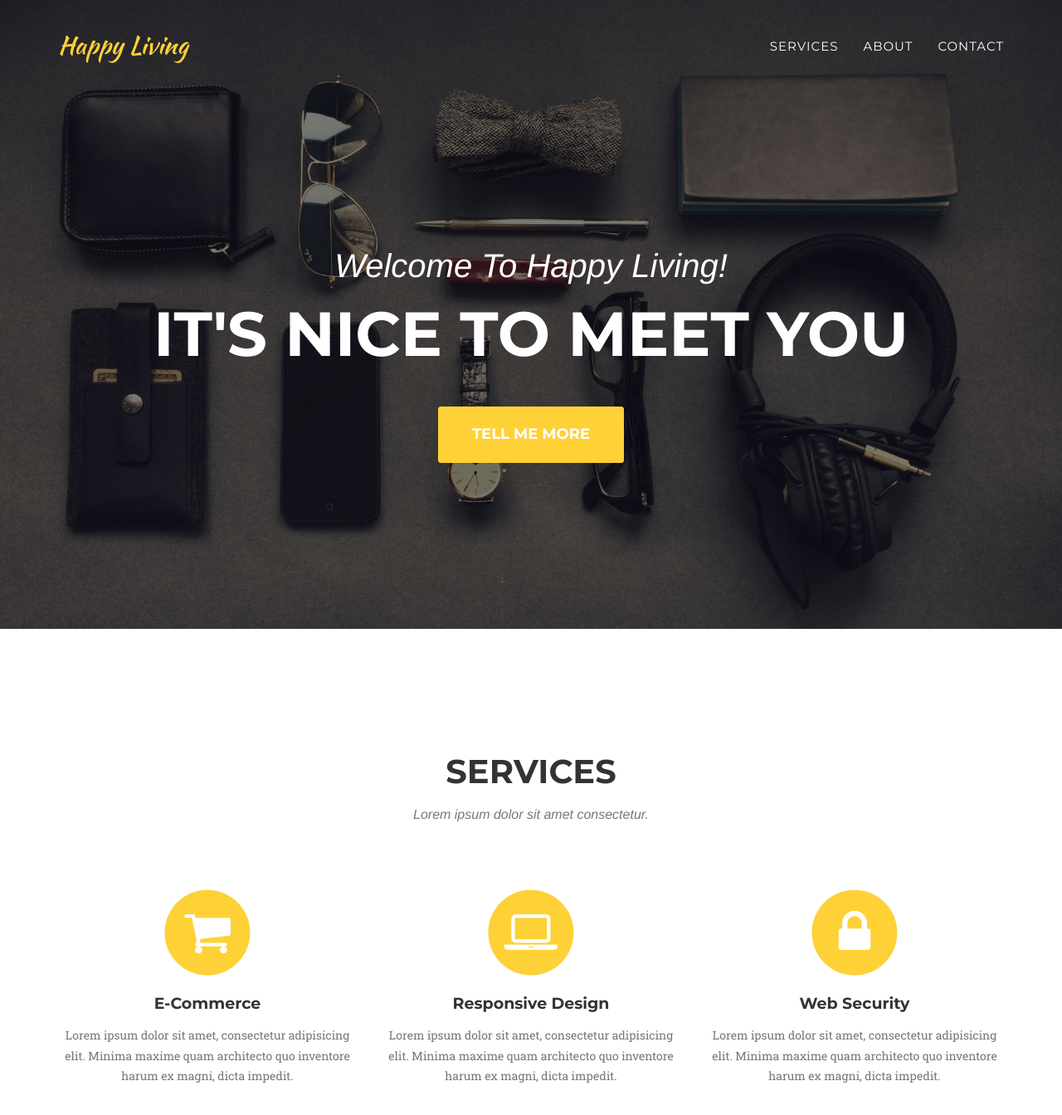
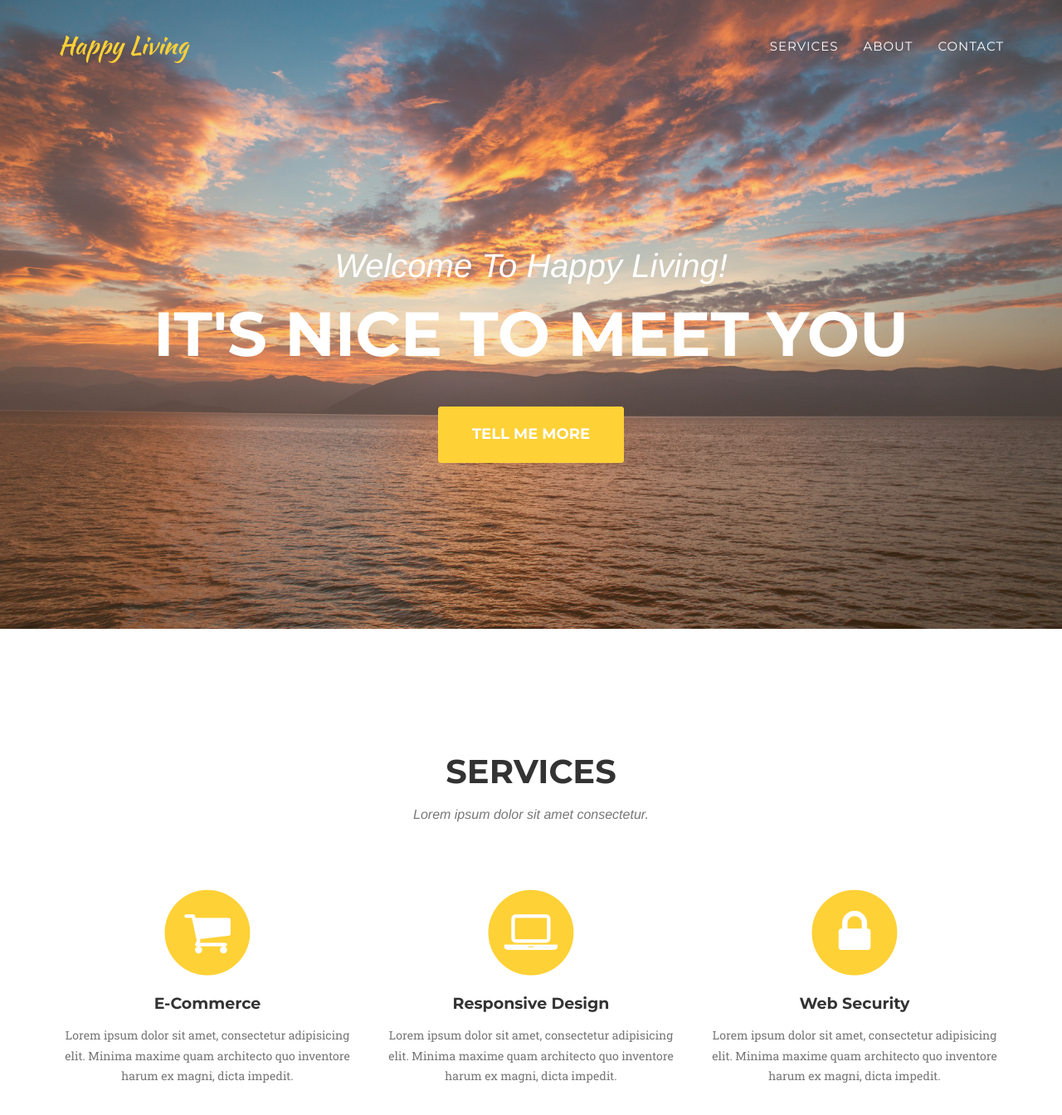
Before and after one commit to happylivingco/happylivingco.github.io, a Jekyll site: the page built from index.html, in a window 1280 px wide and 1400 px high. Shown: the top 1344 px of the window at 83% size. Built offline with Jekyll 4.4.1, drawn with Linux system fonts in a browser that asks for light colours; some web fonts are replaced; some of the changed text lies outside the part shown.

Commit message:
added new bg

```diff
--- a/_includes/about.html
+++ b/_includes/about.html
@@ -4,75 +4,12 @@
             <div class="row">
                 <div class="col-lg-12 text-center">
                     <h2 class="section-heading">About</h2>
-                    <h3 class="section-subheading text-muted">Lorem ipsum dolor sit amet consectetur.</h3>
+                    <h3 class="section-subheading text-muted">We enjoy enabling happy living spaces.</h3>
                 </div>
             </div>
             <div class="row">
                 <div class="col-lg-12">
                     <ul class="timeline">
-                        <li>
-                            <div class="timeline-image">
-                                <img class="img-circle img-responsive" src="img/about/1.jpg" alt="">
-                            </div>
-                            <div class="timeline-panel">
-                                <div class="timeline-heading">
-                                    <h4>2009-2011</h4>
-                                    <h4 class="subheading">Our Humble Beginnings</h4>
-                                </div>
-                                <div class="timeline-body">
-                                    <p class="text-muted">Lorem ipsum dolor sit amet, consectetur adipisicing elit. Sunt ut voluptatum eius sapiente, totam reiciendis temporibus qui quibusdam, recusandae sit vero unde, sed, incidunt et ea quo dolore laudantium consectetur!</p>
-                                </div>
-                            </div>
-                        </li>
-                        <li class="timeline-inverted">
-                            <div class="timeline-image">
-                                <img class="img-circle img-responsive" src="img/about/2.jpg" alt="">
-                            </div>
-                            <div class="timeline-panel">
-                                <div class="timeline-heading">
-                                    <h4>March 2011</h4>
-                                    <h4 class="subheading">An Agency is Born</h4>
-                                </div>
-                                <div class="timeline-body">
-                                    <p class="text-muted">Lorem ipsum dolor sit amet, consectetur adipisicing elit. Sunt ut voluptatum eius sapiente, totam reiciendis temporibus qui quibusdam, recusandae sit vero unde, sed, incidunt et ea quo dolore laudantium consectetur!</p>
-                                </div>
-                            </div>
-                        </li>
-                        <li>
-                            <div class="timeline-image">
-                                <img class="img-circle img-responsive" src="img/about/3.jpg" alt="">
-                            </div>
-                            <div class="timeline-panel">
-                                <div class="timeline-heading">
-                                    <h4>December 2012</h4>
-                                    <h4 class="subheading">Transition to Full Service</h4>
-                                </div>
-                                <div class="timeline-body">
-                                    <p class="text-muted">Lorem ipsum dolor sit amet, consectetur adipisicing elit. Sunt ut voluptatum eius sapiente, totam reiciendis temporibus qui quibusdam, recusandae sit vero unde, sed, incidunt et ea quo dolore laudantium consectetur!</p>
-                                </div>
-                            </div>
-                        </li>
-                        <li class="timeline-inverted">
-                            <div class="timeline-image">
-                                <img class="img-circle img-responsive" src="img/about/4.jpg" alt="">
-                            </div>
-                            <div class="timeline-panel">
-                                <div class="timeline-heading">
-                                    <h4>July 2014</h4>
-                                    <h4 class="subheading">Phase Two Expansion</h4>
-                                </div>
-                                <div class="timeline-body">
-                                    <p class="text-muted">Lorem ipsum dolor sit amet, consectetur adipisicing elit. Sunt ut voluptatum eius sapiente, totam reiciendis temporibus qui quibusdam, recusandae sit vero unde, sed, incidunt et ea quo dolore laudantium consectetur!</p>
-                                </div>
-                            </div>
-                        </li>
-                        <li class="timeline-inverted">
-                            <div class="timeline-image">
-                                <h4>Be Part
-                                    <br>Of Our
-                                    <br>Story!</h4>
-                            </div>
-                        </li>
                     </ul>
                 </div>
             </div>
--- a/_includes/css/agency.css
+++ b/_includes/css/agency.css
@@ -269,7 +269,7 @@ header {
     text-align: center;
     color: #fff;
     background-attachment: scroll;
-    background-image: url('{{ site.baseurl }}/img/header-bg.jpg');
+    background-image: url('{{ site.baseurl }}/img/beach-clouds-dawn-165754.jpg');
     background-position: center center;
     background-repeat: none;
     -webkit-background-size: cover;
```
Also changed, not shown: img/beach-clouds-dawn-165754.jpg (added).
